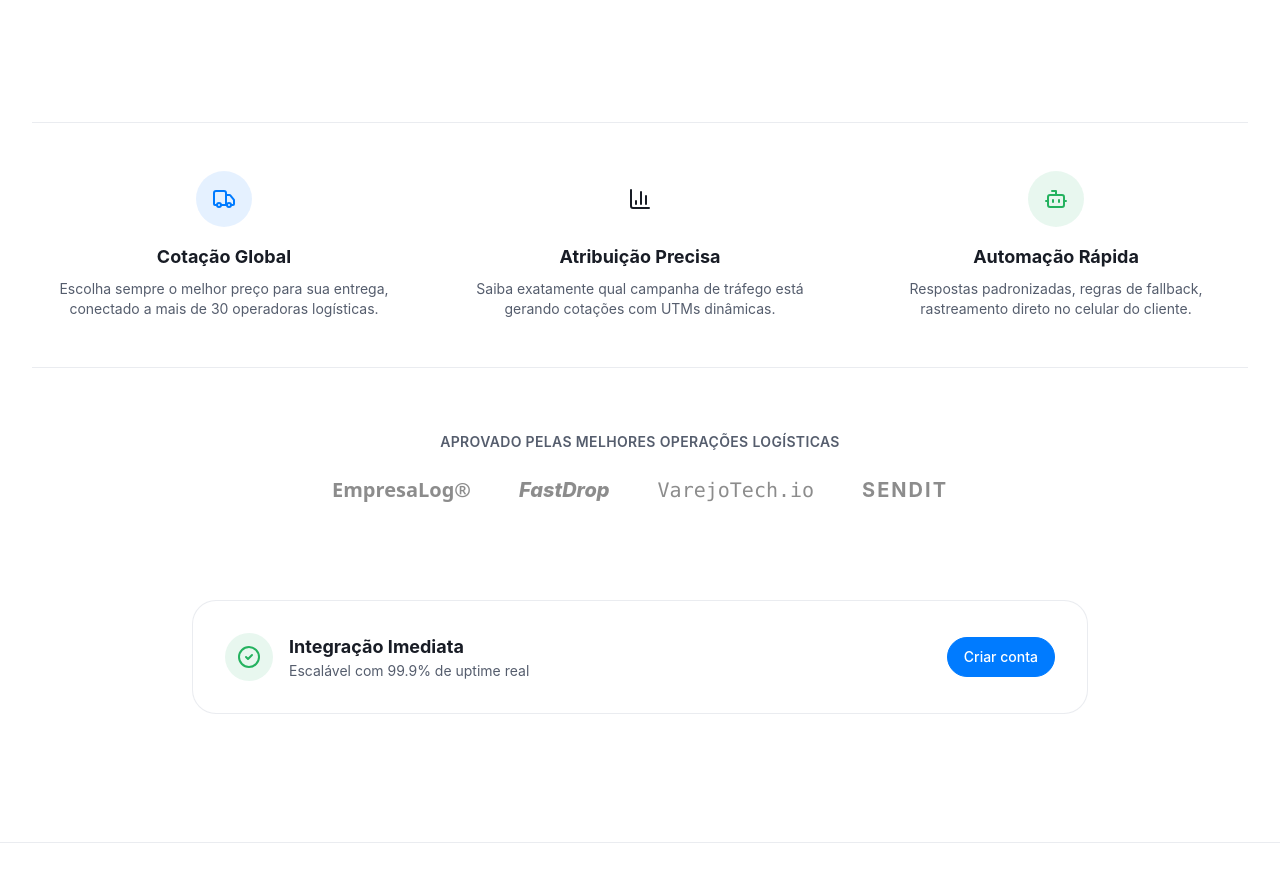
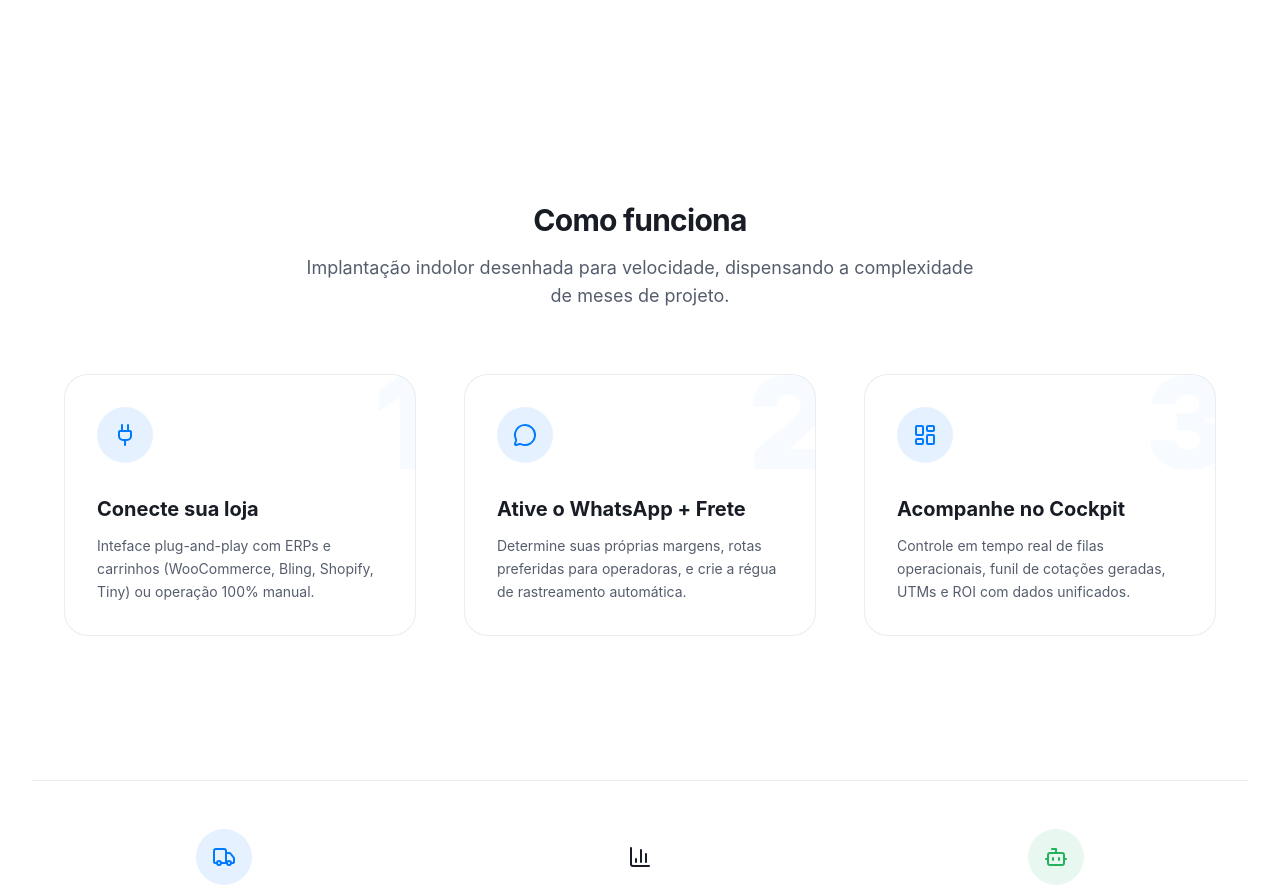
Before and after one commit to catcaio/projeto-condstore, a Next.js app: page / in a window 1280 px wide. Shown: the part 1060-1953 px from the top of the page. Built offline with nearby package versions, Linux system fonts and the light colour scheme; no server answers.

Commit message:
feat(landing): add how-it-works section + anchor CTA routing

```diff
--- a/src/app/(public)/layout.tsx
+++ b/src/app/(public)/layout.tsx
@@ -40,7 +40,7 @@ export default function PublicLayout({
                             Entrar
                         </Link>
                         <Link
-                            href={isDev ? '/cockpit/audit?status=success' : '/pricing'}
+                            href={isDev ? '/cockpit/audit?status=success' : '/login'}
                             className="inline-flex h-9 items-center justify-center rounded-[var(--radius-button)] bg-[hsl(var(--ui-accent-blue))] px-4 text-sm font-medium text-white transition-colors hover:bg-[hsl(var(--ui-accent-blue-strong))] shadow-[var(--shadow-soft)]"
                         >
                             Começar grátis
--- a/src/app/(public)/page.tsx
+++ b/src/app/(public)/page.tsx
@@ -2,6 +2,7 @@ import Link from 'next/link';
 import { Truck, BarChart3, Bot, CheckCircle2 } from 'lucide-react';
 import { Button } from '@/ui/components/button';
 import { CaseProofSection } from '@/ui/components/case-proof-section';
+import { HowItWorksSection } from '@/ui/components/how-it-works-section';
 
 export default function PublicHomePage() {
     const isDev = process.env.NODE_ENV === 'development';
@@ -24,7 +25,7 @@ export default function PublicHomePage() {
                             Começar agora
                         </Button>
                     </Link>
-                    <Link href={isDev ? '/cockpit/audit?status=success' : '/docs'} passHref>
+                    <Link href="#como-funciona" passHref>
                         <Button variant="secondary" size="lg" className="w-full sm:w-auto">
                             Ver demo
                         </Button>
@@ -33,6 +34,8 @@ export default function PublicHomePage() {
             </div>
 
             <CaseProofSection />
+
+            <HowItWorksSection />
 
             <div className="py-12 border-y border-[hsl(var(--ui-border)/0.5)] w-full grid grid-cols-1 md:grid-cols-3 gap-8">
                 <div className="flex flex-col items-center text-center gap-4">
--- a/src/app/(public)/pricing/page.tsx
+++ b/src/app/(public)/pricing/page.tsx
@@ -16,7 +16,7 @@ export default function PricingPage() {
             <CaseProofSection />
             <RoiCalculator />
 
-            <div className="text-center mb-16">
+            <div id="planos" className="text-center mb-16 pt-8">
                 <h1 className="text-[var(--text-hero)] font-bold text-[hsl(var(--ui-text))] leading-tight tracking-tight mb-4">
                     Planos simples e flexíveis
                 </h1>
--- a/src/app/globals.css
+++ b/src/app/globals.css
@@ -3,6 +3,10 @@
 @tailwind utilities;
 
 @layer base {
+  html {
+    scroll-behavior: smooth;
+  }
+
   :root {
     --background: 0 0% 100%;
     --foreground: 222.2 84% 4.9%;
@@ -93,6 +97,7 @@
 }
 
 @layer base {
+
   :root,
   html[data-theme='light'] {
     color-scheme: light;
--- a/src/ui/components/case-proof-section.tsx
+++ b/src/ui/components/case-proof-section.tsx
@@ -34,7 +34,7 @@ export function CaseProofSection() {
                 </div>
 
                 <div className="mt-4 flex justify-end w-full">
-                    <Link href="/pricing" passHref>
+                    <Link href="#como-funciona" passHref>
                         <Button variant="ghost" className="font-semibold text-[hsl(var(--ui-accent-blue))] hover:text-[hsl(var(--ui-accent-blue-strong))] hover:bg-[hsl(var(--ui-accent-blue)/0.1)]">
                             Ver como funciona &rarr;
                         </Button>
--- /dev/null
+++ b/src/ui/components/how-it-works-section.tsx
@@ -0,0 +1,59 @@
+import React from 'react';
+import { Plug, MessageCircle, LayoutDashboard } from 'lucide-react';
+
+export function HowItWorksSection() {
+    const steps = [
+        {
+            icon: Plug,
+            title: 'Conecte sua loja',
+            description: 'Inteface plug-and-play com ERPs e carrinhos (WooCommerce, Bling, Shopify, Tiny) ou operação 100% manual.',
+        },
+        {
+            icon: MessageCircle,
+            title: 'Ative o WhatsApp + Frete',
+            description: 'Determine suas próprias margens, rotas preferidas para operadoras, e crie a régua de rastreamento automática.',
+        },
+        {
+            icon: LayoutDashboard,
+            title: 'Acompanhe no Cockpit',
+            description: 'Controle em tempo real de filas operacionais, funil de cotações geradas, UTMs e ROI com dados unificados.',
+        }
+    ];
+
+    return (
+        <section id="como-funciona" className="w-full max-w-[var(--container-max-width)] mx-auto px-6 lg:px-8 py-20">
+            <div className="text-center mb-16">
+                <h2 className="text-3xl font-bold text-[hsl(var(--ui-text))] mb-4 tracking-tight">
+                    Como funciona
+                </h2>
+                <p className="text-lg text-[hsl(var(--ui-text-muted))] max-w-2xl mx-auto">
+                    Implantação indolor desenhada para velocidade, dispensando a complexidade de meses de projeto.
+                </p>
+            </div>
+
+            <div className="flex flex-col md:flex-row items-stretch justify-center gap-6 xl:gap-12 relative z-10">
+                {steps.map((step, idx) => (
+                    <div key={idx} className="flex-1 flex flex-col bg-[hsl(var(--ui-surface))] border border-[hsl(var(--ui-border)/0.5)] rounded-[var(--radius-card)] p-8 shadow-[var(--shadow-soft)] hover:shadow-lg transition-all text-left relative overflow-hidden group">
+
+                        {/* Passo ID watermark */}
+                        <div className="absolute -top-4 -right-4 text-9xl font-black text-[hsl(var(--ui-accent-blue)/0.03)] select-none pointer-events-none group-hover:text-[hsl(var(--ui-accent-blue)/0.05)] transition-colors">
+                            {idx + 1}
+                        </div>
+
+                        <div className="h-14 w-14 rounded-full bg-[hsl(var(--ui-accent-blue)/0.1)] flex items-center justify-center text-[hsl(var(--ui-accent-blue))] mb-8 shrink-0 relative z-10">
+                            <step.icon className="h-6 w-6" />
+                        </div>
+                        <div className="relative z-10 flex-1">
+                            <h3 className="text-xl font-bold text-[hsl(var(--ui-text))] mb-3">
+                                {step.title}
+                            </h3>
+                            <p className="text-[hsl(var(--ui-text-muted))] text-sm leading-relaxed">
+                                {step.description}
+                            </p>
+                        </div>
+                    </div>
+                ))}
+            </div>
+        </section>
+    );
+}
--- a/src/ui/components/roi-calculator.tsx
+++ b/src/ui/components/roi-calculator.tsx
@@ -23,7 +23,7 @@ export function RoiCalculator() {
     const { economiaOperacional, aumentoConversao, totalRecuperado } = calculateRoi(volume, ticket, whatsappCv, custoFrete);
 
     return (
-        <div className="w-full max-w-4xl mx-auto mb-20 bg-[hsl(var(--ui-surface))] border border-[hsl(var(--ui-border)/0.5)] rounded-[var(--radius-card)] p-8 shadow-[var(--shadow-soft)]">
+        <div id="simular-roi" className="w-full max-w-4xl mx-auto mb-20 bg-[hsl(var(--ui-surface))] border border-[hsl(var(--ui-border)/0.5)] rounded-[var(--radius-card)] p-8 shadow-[var(--shadow-soft)]">
             <div className="text-center mb-10">
                 <h2 className="text-2xl md:text-3xl font-bold text-[hsl(var(--ui-text))] mb-2">Descubra quanto você pode recuperar com automação</h2>
                 <p className="text-[hsl(var(--ui-text-muted))]">Simule em 15 segundos</p>
```
Also changed, not shown: 2 other files (tests, documents, lock files or other folders).
